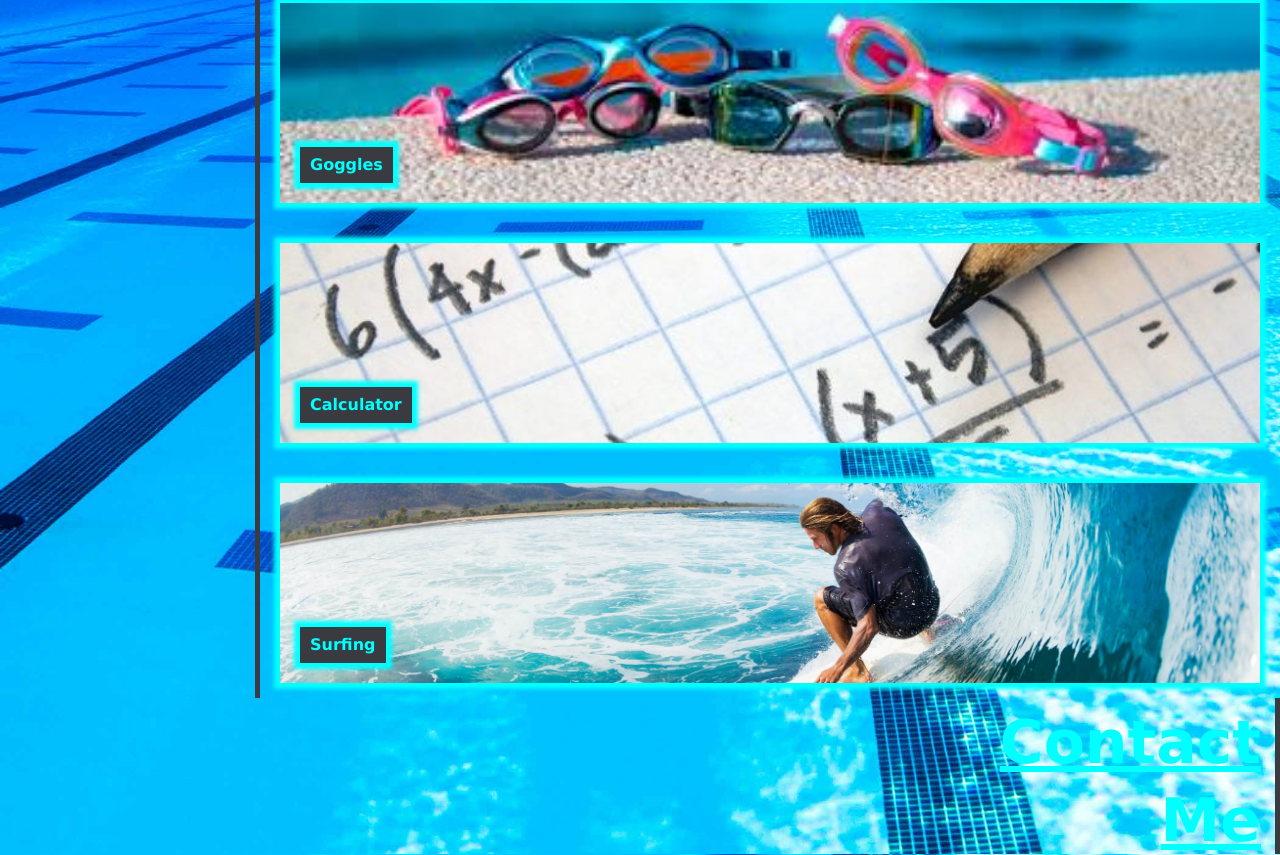
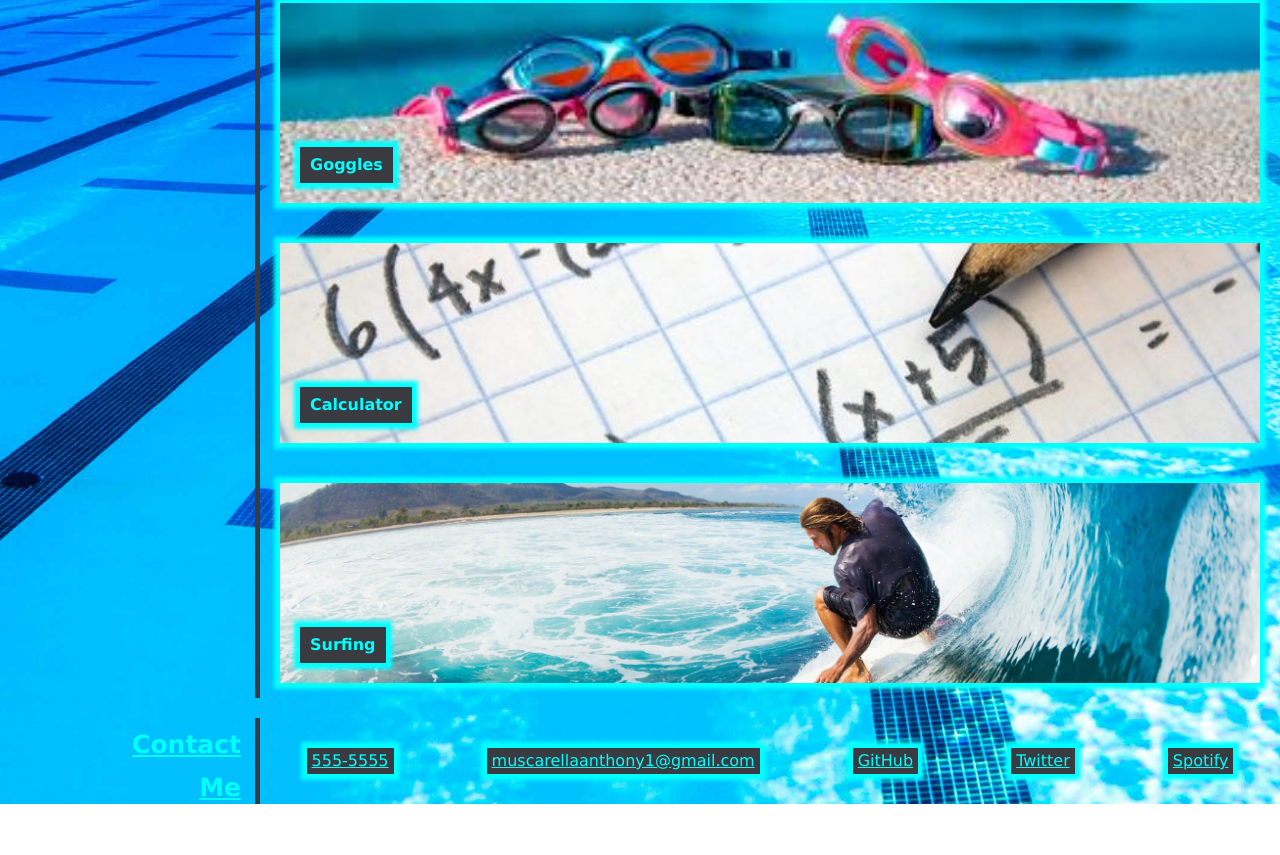
Before and after one commit to muscarellaanthony/ProfessionalPortfolio, a plain HTML site: page index.html in a window 1280 px wide. Shown: the part 1113-1968 px from the top of the page. After the commit the page ends 1917 px from the top, so only its background shows below. Drawn offline with Linux system fonts and the light colour scheme.

Commit message:
filled in the footer with buttons, styled them and added media queries for footer adjustment.

```diff
--- a/assets/css/style.css
+++ b/assets/css/style.css
@@ -109,7 +109,7 @@ h3{
     word-wrap: break-word;
 }
 
-.work-projects, .contact{
+.work-projects, .contact-me{
     display: flex;
     margin-top: 20px;
     height: auto;
@@ -189,6 +189,16 @@ h3{
 .contact-info{
     display: flex;
     flex: 4;
+    flex-wrap: wrap;
+    justify-content: space-around;
+    align-items: center;
+}
+
+.contact-info-btns{
+    background-color: rgb(57, 59, 65, 1);
+    padding: 5px;
+    box-shadow: 0px 0px 4px 6px aqua;
+    height: auto;
 }
 
 @media only screen and (max-width: 1690px) {
@@ -197,9 +207,16 @@ h3{
     }
 }
 
-@media only screen and (max-width: 1070px) {
+@media only screen and (max-width: 1305px) {
     h3{
         font-size: 25px;
+    }
+}
+
+@media only screen and (max-width: 1020px){
+    .contact-info-btns{
+        font-size: 5px;
+        height: auto;
     }
 }
 
@@ -222,6 +239,9 @@ h3{
         display: flex;
         flex-direction: row;
         margin-bottom: 20px;
+    }
+    h3{
+        font-size: 15px;
     }
 }
 
@@ -249,3 +269,9 @@ h3{
         height: 100px;
     }
 }
+
+@media only screen and (max-width: 400px) {
+    h3{
+        font-size: 10px;
+    }
+}
--- a/index.html
+++ b/index.html
@@ -57,11 +57,15 @@
     </section>
     <footer class="contact-me">
         <aside class="contact-me-aside">
-            <h3>Contact</h3>
-            <h3>Me</h3>
+            <h3 class="contact-me-header">Contact</h3>
+            <h3 class="contact-me-header">Me</h3>
         </aside>
         <article class="contact-info">
-
+            <a class="contact-info-btns" href="">555-5555</a>
+            <a class="contact-info-btns" href="">muscarellaanthony1@gmail.com</a>
+            <a class="contact-info-btns" href="">GitHub</a>
+            <a class="contact-info-btns" href="">Twitter</a>
+            <a class="contact-info-btns" href="">Spotify</a>
         </article>
     </footer>
 </body>
```
